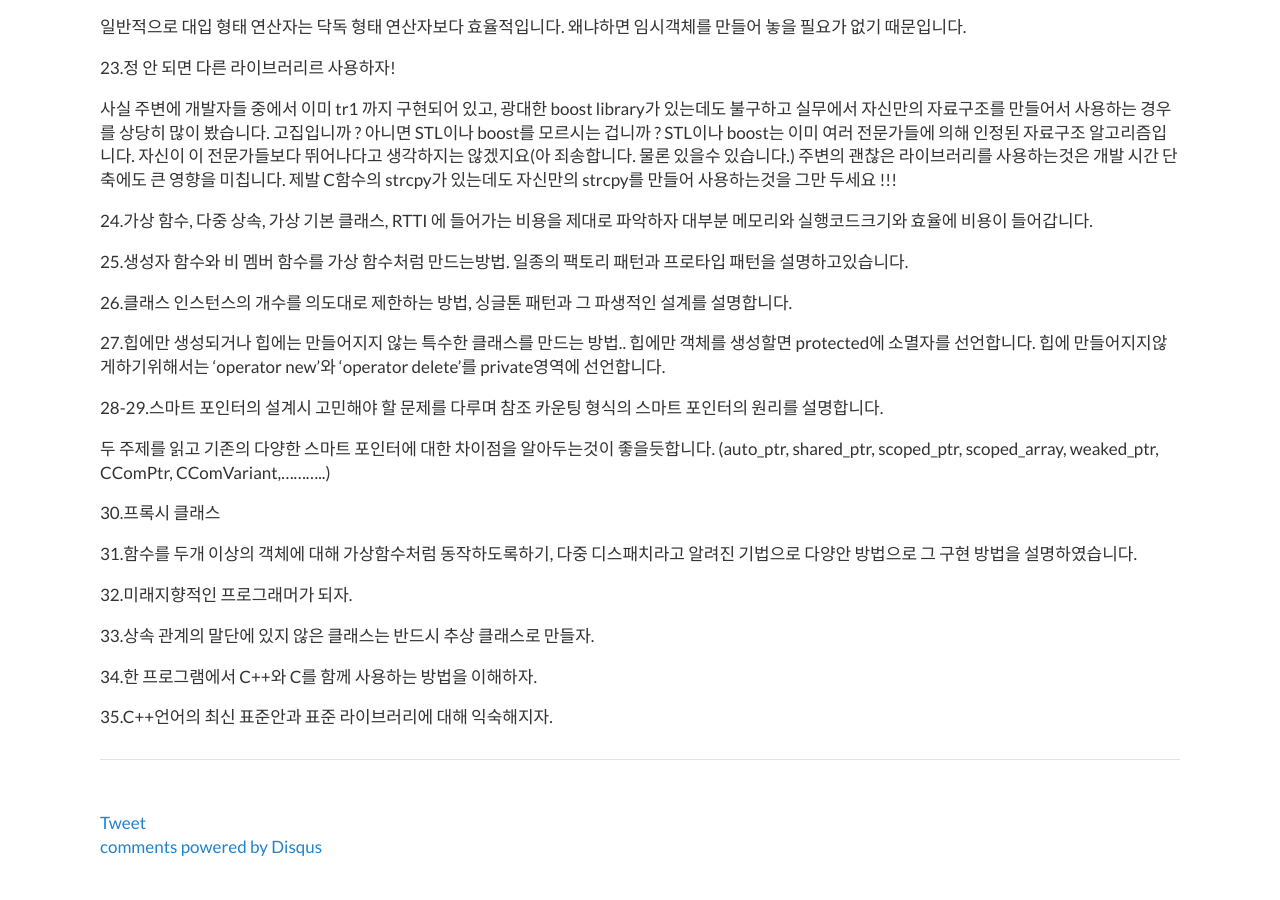
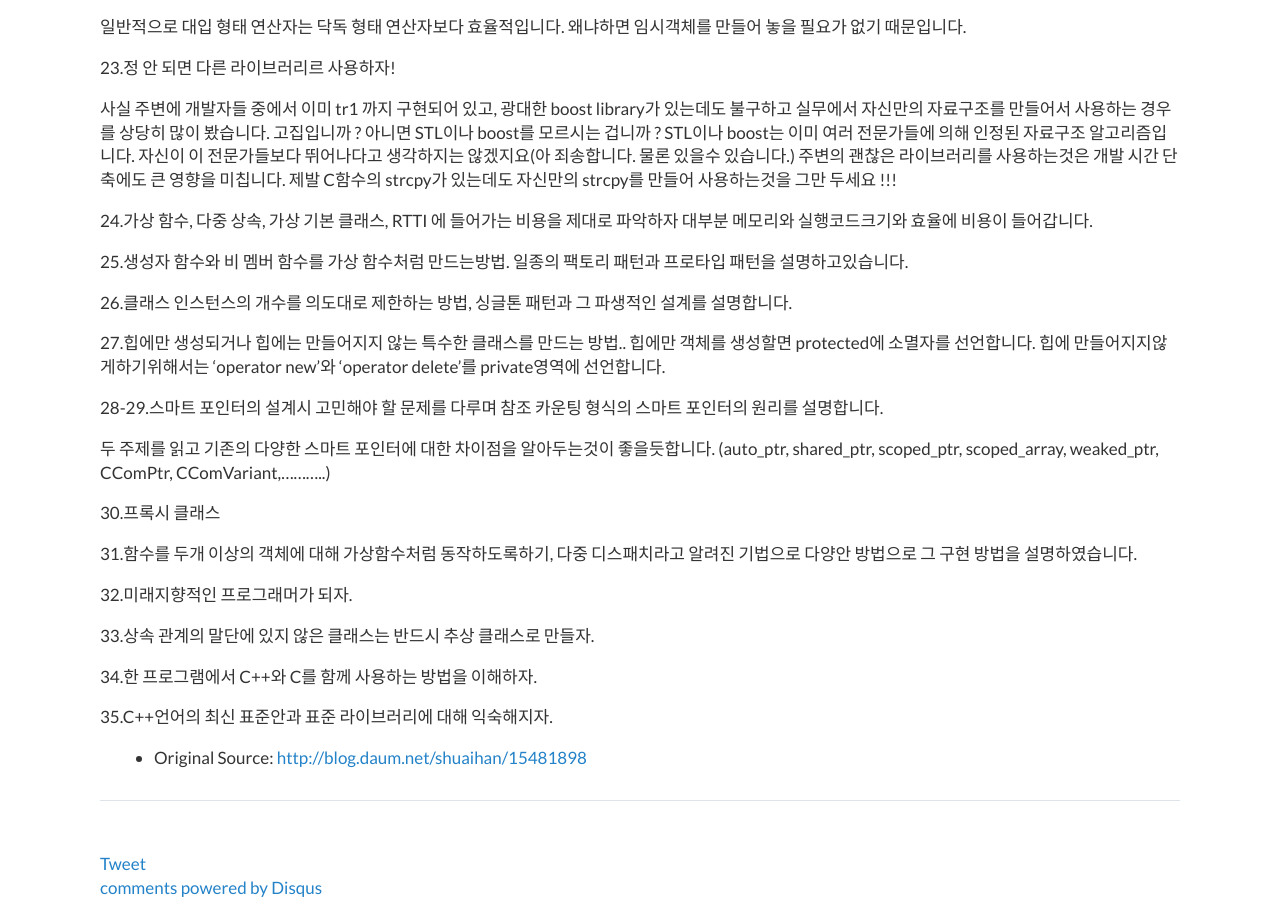
Before and after one commit to typeon/typeon.github.io, a Jekyll site: the page built from _posts/2016-08-25-more-effective-cpp.markdown, in a window 1280 px wide and 900 px high, scrolled down 2137 px. Built offline with Jekyll 4.4.1, drawn with Linux system fonts in a browser that asks for light colours; comment, search, counter and statistics services are not loaded; before the commit the page ends 2996 px from its top, so only the background shows below that.

Commit message:
add post.

```diff
--- a/_posts/2016-08-25-more-effective-cpp.markdown
+++ b/_posts/2016-08-25-more-effective-cpp.markdown
@@ -124,3 +124,5 @@ try 블록과 예외지정은 꼭 필요한 부분에만 사용합니다.
 34.한 프로그램에서 C++와 C를 함께 사용하는 방법을 이해하자.
 
 35.C++언어의 최신 표준안과 표준 라이브러리에 대해 익숙해지자.
+
+- Original Source: [http://blog.daum.net/shuaihan/15481898](http://blog.daum.net/shuaihan/15481898)
```
